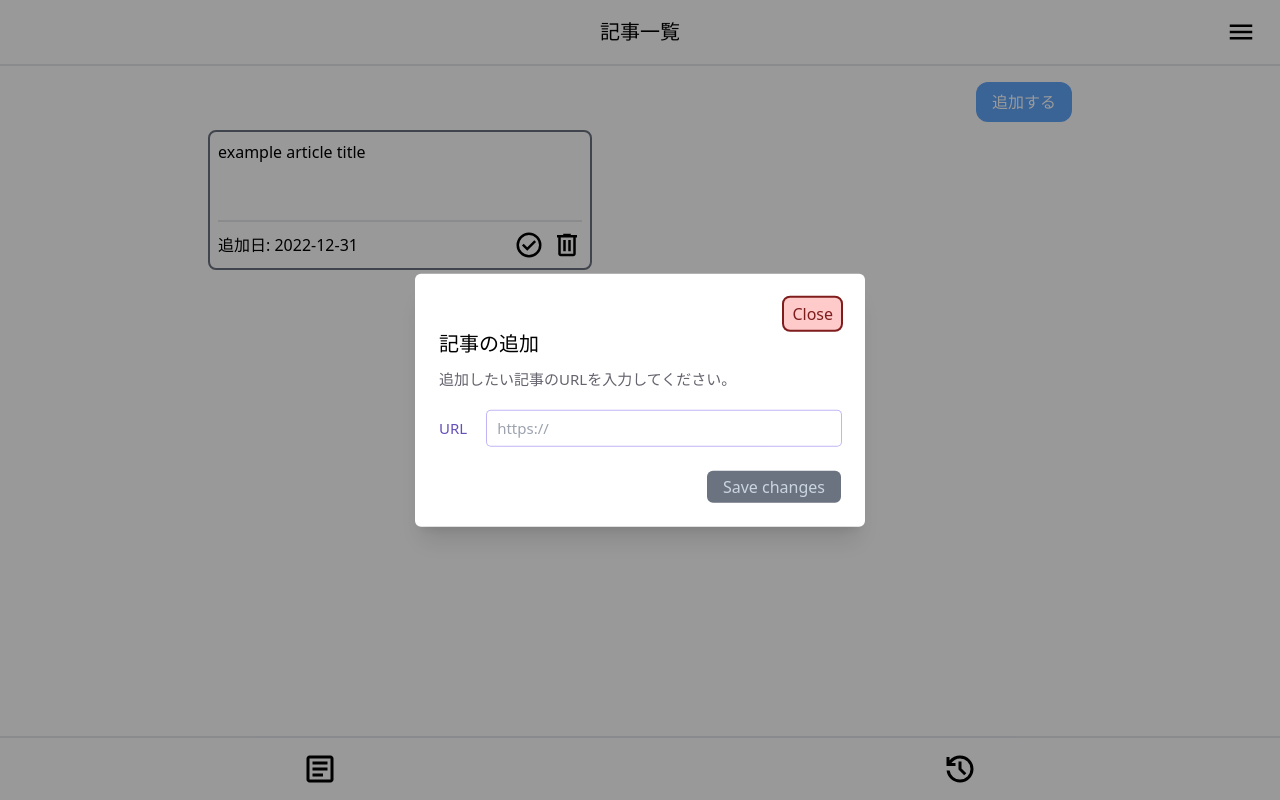
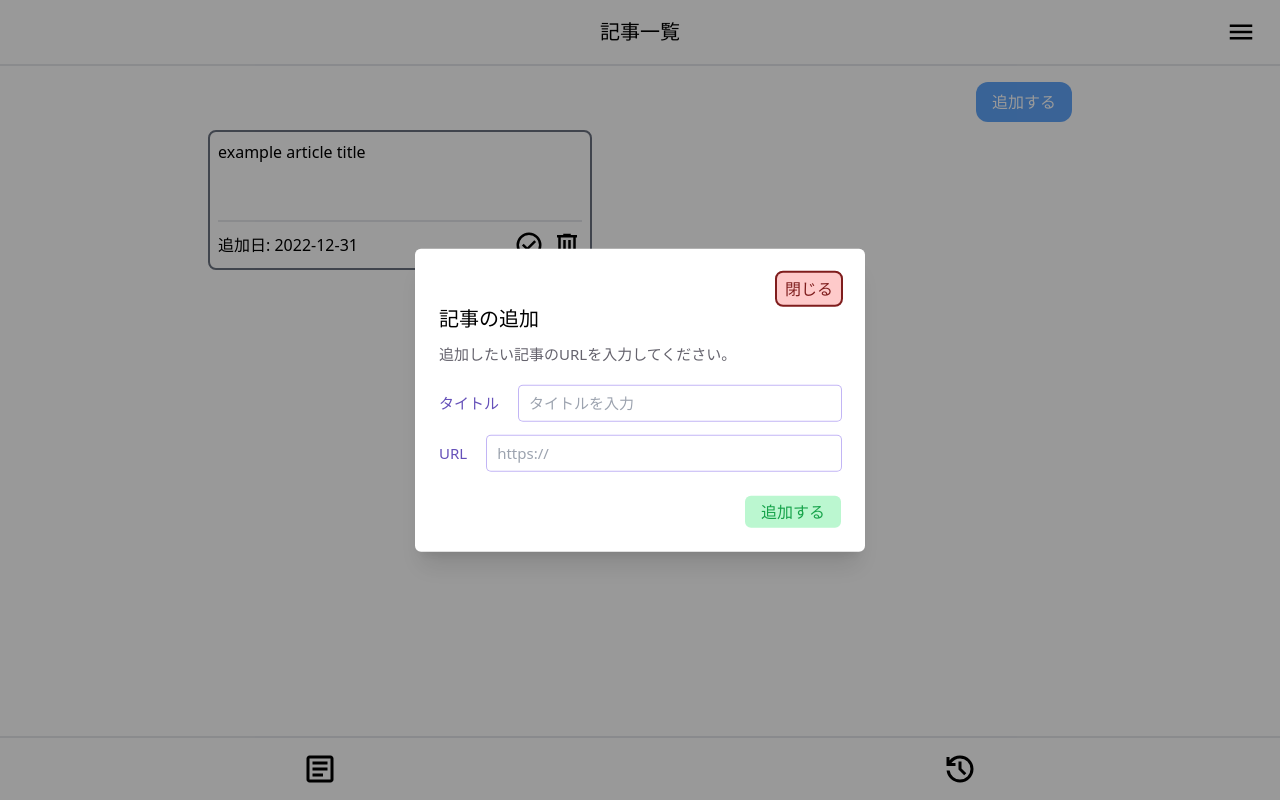
Before and after one commit to Bayathy/Reading-Todo, a React (Vite) app: page / in a window 1280 px wide. Both pictures are taken after a click on the button "追加する". Built offline with nearby package versions, Linux system fonts and the light colour scheme.

Commit message:
feat: update form dialog

```diff
--- a/src/components/FormDialog/index.tsx
+++ b/src/components/FormDialog/index.tsx
@@ -6,13 +6,17 @@ import { useForm } from 'react-hook-form'
 
 export type FormState = {
   url: string
+  title: string
 }
 
 export const FormDialog: FC = () => {
-  const {
-    register,
-    formState: { isValid, isDirty },
-  } = useForm<FormState>({ mode: 'onChange', defaultValues: { url: '' } })
+  const { register, handleSubmit } = useForm<FormState>({
+    mode: 'onChange',
+    defaultValues: { url: '', title: '' },
+  })
+
+  // eslint-disable-next-line unicorn/consistent-function-scoping
+  const onSubmit = (data: unknown) => console.log(data)
 
   return (
     <RadixDialog.Root>
@@ -30,7 +34,7 @@ export const FormDialog: FC = () => {
                 className="inline-flex h-8 appearance-none items-center justify-center rounded-md bg-red-200 px-2 text-red-900 hover:bg-red-300 focus:shadow-[0_0_0_2px] focus:outline-none"
                 aria-label="Close"
               >
-                Close
+                閉じる
               </button>
             </RadixDialog.Close>
           </div>
@@ -40,6 +44,21 @@ export const FormDialog: FC = () => {
           <RadixDialog.Description className="text-mauve11 mt-[10px] mb-5 text-[15px] leading-normal">
             追加したい記事のURLを入力してください。
           </RadixDialog.Description>
+          <form onSubmit={handleSubmit(onSubmit)}>
+            <fieldset className="mb-[15px] flex items-center gap-5">
+              <label
+                className="text-violet11 text-left text-[15px]"
+                htmlFor="name"
+              >
+                タイトル
+              </label>
+              <input
+                className="text-violet11 shadow-violet7 focus:shadow-violet8 inline-flex h-[35px] w-full flex-1 items-center justify-center rounded-[4px] px-[10px] text-[15px] leading-none shadow-[0_0_0_1px] outline-none focus:shadow-[0_0_0_2px]"
+                id="name"
+                placeholder="タイトルを入力"
+                {...register('title')}
+              />
+            </fieldset>
             <fieldset className="mb-[15px] flex items-center gap-5">
               <label
                 className="text-violet11 text-left text-[15px]"
@@ -54,16 +73,16 @@ export const FormDialog: FC = () => {
                 {...register('url')}
               />
             </fieldset>
+
             <div className="mt-[25px] flex items-center justify-end">
-            <RadixDialog.Close asChild>
               <button
-                disabled={!isValid || !isDirty}
+                type="submit"
                 className="inline-flex h-8 items-center justify-center rounded-md bg-green-200 px-4 font-medium leading-none text-green-600 hover:bg-green-300 focus:outline-none disabled:bg-gray-500 disabled:text-slate-300"
               >
-                Save changes
+                追加する
               </button>
-            </RadixDialog.Close>
             </div>
+          </form>
         </RadixDialog.Content>
       </RadixDialog.Portal>
     </RadixDialog.Root>
```
Lines whose indentation alone changed are shown as unchanged.
